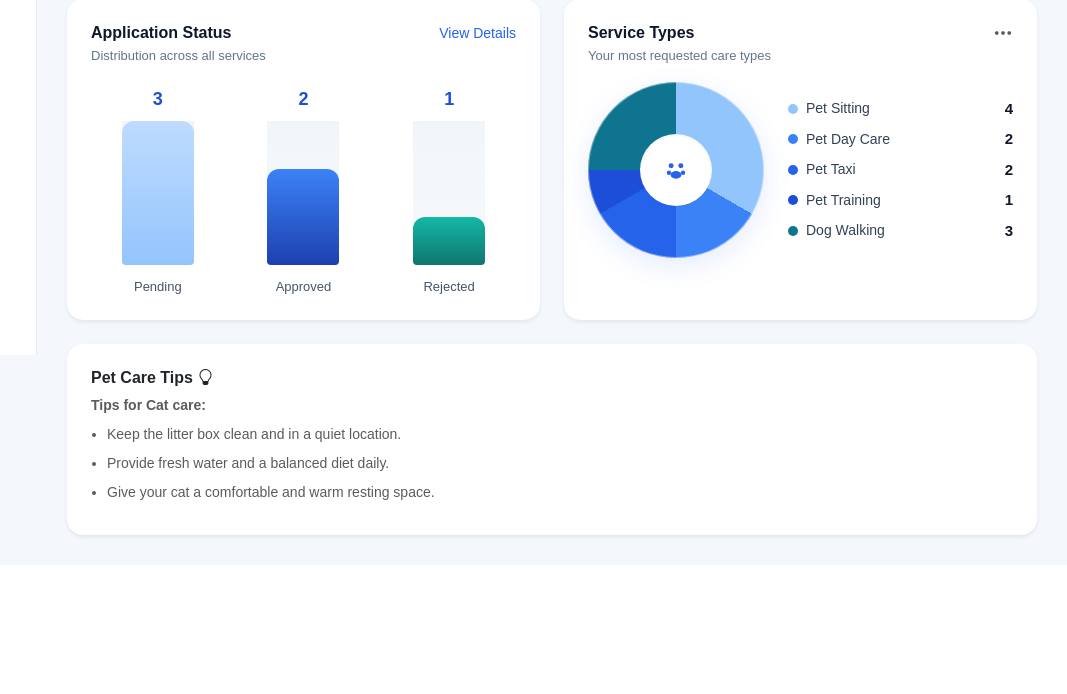
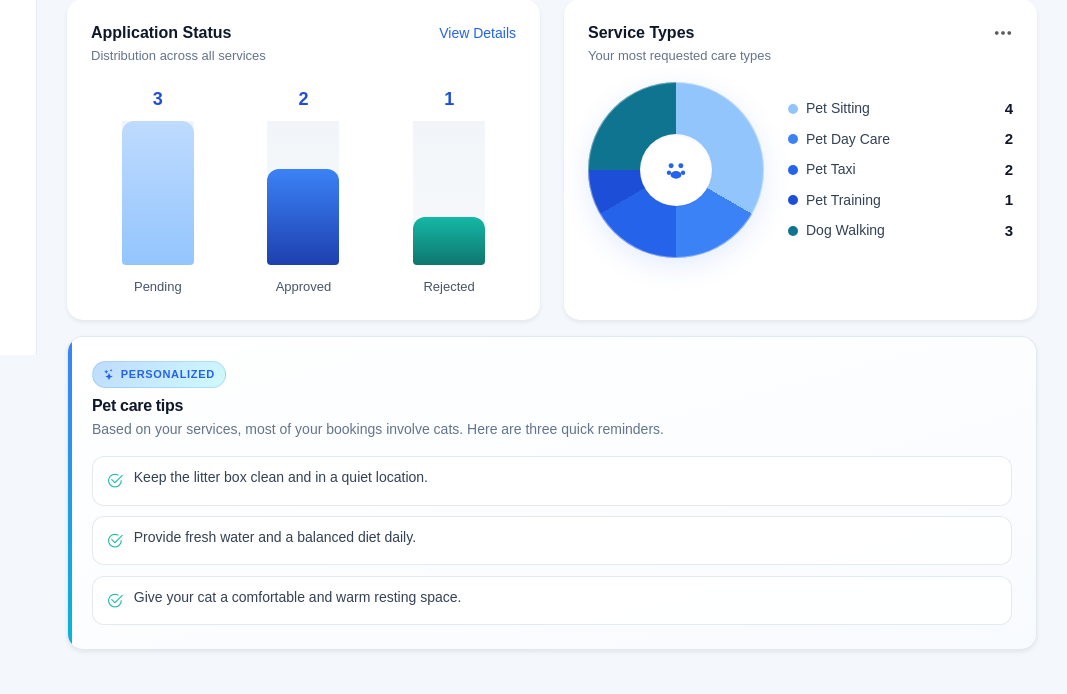
Before and after one commit to Yilin2323/Paw-Hub, a Flask app: page / in a window 1280 px wide. Shown: the part 445-1139 px from the top of the page, without its empty margins (213-1280 px from the left). Before the commit the page ends 985 px from the top, so only its background shows below. Run offline with Flask 3, Linux system fonts and the light colour scheme.

Commit message:
Implement a simple AI features : Pet care tips

```diff
--- a/static/css/style.css
+++ b/static/css/style.css
@@ -2322,6 +2322,129 @@ body {
       }
     }
 
+    /* Owner dashboard: simple personalized pet tips (floating card) */
+    .dash-smart-tips-card {
+      position: relative;
+      z-index: 1;
+      overflow: hidden;
+      margin-top: 0.35rem;
+      margin-bottom: 0.35rem;
+      transform: translateY(-8px);
+      background: linear-gradient(165deg, var(--color-white) 0%, #f8fbff 100%);
+      border: 1px solid rgba(226, 232, 240, 0.95) !important;
+      box-shadow:
+        0 1px 0 rgba(255, 255, 255, 0.95) inset,
+        0 20px 50px -12px rgba(37, 99, 235, 0.18),
+        0 10px 28px -8px rgba(15, 23, 42, 0.1);
+      transition:
+        transform 0.4s cubic-bezier(0.34, 1.2, 0.64, 1),
+        box-shadow 0.4s ease;
+    }
+
+    .dash-smart-tips-card:hover {
+      transform: translateY(-13px);
+      box-shadow:
+        0 1px 0 rgba(255, 255, 255, 0.95) inset,
+        0 28px 60px -10px rgba(37, 99, 235, 0.22),
+        0 14px 32px -8px rgba(15, 23, 42, 0.12);
+    }
+
+    .dash-smart-tips-card::before {
+      content: "";
+      position: absolute;
+      left: 0;
+      top: 0;
+      bottom: 0;
+      width: 4px;
+      border-radius: var(--radius-xl) 0 0 var(--radius-xl);
+      background: var(--gradient-primary);
+      pointer-events: none;
+    }
+
+    .dash-smart-tips-chip {
+      display: inline-flex;
+      align-items: center;
+      gap: 0.35rem;
+      padding: 0.25rem 0.65rem;
+      font-size: 0.6875rem;
+      font-weight: 700;
+      letter-spacing: 0.06em;
+      text-transform: uppercase;
+      color: var(--color-primary-dark);
+      background: linear-gradient(135deg, var(--color-primary-light) 0%, var(--color-accent-light) 100%);
+      border: 1px solid rgba(59, 130, 246, 0.2);
+      border-radius: var(--radius-full);
+    }
+
+    .dash-smart-tips-title {
+      color: var(--color-gray-900);
+      letter-spacing: -0.02em;
+    }
+
+    .dash-smart-tips-sub {
+      color: var(--color-gray-500);
+      line-height: 1.5;
+      max-width: 40rem;
+    }
+
+    .dash-smart-tips-list {
+      display: flex;
+      flex-direction: column;
+      gap: 0.65rem;
+    }
+
+    .dash-smart-tips-item {
+      display: flex;
+      align-items: flex-start;
+      gap: 0.65rem;
+      margin: 0;
+      padding: 0.65rem 0.85rem;
+      border-radius: var(--radius-md);
+      background: rgba(255, 255, 255, 0.85);
+      border: 1px solid rgba(226, 232, 240, 0.9);
+      font-size: 0.875rem;
+      line-height: 1.5;
+      color: var(--color-gray-700);
+      opacity: 0;
+      animation: dashSmartTipIn 0.45s ease forwards;
+      animation-delay: var(--tip-delay, 0ms);
+    }
+
+    .dash-smart-tips-item__icon {
+      flex-shrink: 0;
+      margin-top: 0.1rem;
+      color: var(--color-teal);
+      font-size: 1.05rem;
+    }
+
+    @keyframes dashSmartTipIn {
+      from {
+        opacity: 0;
+        transform: translateY(6px);
+      }
+      to {
+        opacity: 1;
+        transform: translateY(0);
+      }
+    }
+
+    @media (prefers-reduced-motion: reduce) {
+      .dash-smart-tips-item {
+        opacity: 1;
+        animation: none;
+        transform: none;
+      }
+
+      .dash-smart-tips-card {
+        transform: none;
+        transition: none;
+      }
+
+      .dash-smart-tips-card:hover {
+        transform: none;
+      }
+    }
+
     /* ===== Owner dashboard charts ===== */
     .dash-chart-card {
       background: #fff;
--- a/static/js/pet_care_tips.js
+++ b/static/js/pet_care_tips.js
@@ -1,69 +1,109 @@
+/**
+ * Owner dashboard: simple "personalized" pet tips from mock_data.js
+ * (picks pet type from your services, else defaults to Dog).
+ */
 (function () {
   function getAllServices() {
+    if (typeof services === "undefined") return [];
     return [
       ...(services.latest || []),
       ...(services.upcoming || []),
-        ...(services.completed || [])
+      ...(services.completed || []),
     ];
   }
 
   function getMostFrequentPetType() {
-      const allServices = getAllServices();
+    const all = getAllServices();
+    if (!all.length) return null;
 
-      if (allServices.length === 0) {
-        return null;
+    const counts = {};
+    all.forEach((s) => {
+      const t = s.petType;
+      if (t) counts[t] = (counts[t] || 0) + 1;
+    });
+
+    let best = null;
+    let max = 0;
+    for (const t in counts) {
+      if (counts[t] > max) {
+        max = counts[t];
+        best = t;
+      }
+    }
+    return best;
   }
 
-      const petCount = {};
-
-      allServices.forEach((service) => {
-        const petType = service.petType;
-        if (petType) {
-          petCount[petType] = (petCount[petType] || 0) + 1;
-        }
-      });
-
-      let mostFrequentPet = null;
-      let maxCount = 0;
-
-      for (const pet in petCount) {
-        if (petCount[pet] > maxCount) {
-          maxCount = petCount[pet];
-          mostFrequentPet = pet;
-        }
-      }
-
-      return mostFrequentPet;
+  function resolvePetType() {
+    const fromData = getMostFrequentPetType();
+    if (typeof petCareTips === "undefined") return null;
+    if (fromData && petCareTips[fromData]) return fromData;
+    if (petCareTips.Dog) return "Dog";
+    const keys = Object.keys(petCareTips);
+    return keys.length ? keys[0] : null;
   }
 
   function renderPetCareTips() {
-      const tipsContainer = document.getElementById("pet-care-tips");
-      if (!tipsContainer) return;
+    const listEl = document.getElementById("pet-care-tips");
+    const subEl = document.getElementById("dash-smart-tips-sub");
+    if (!listEl) return;
 
-      if (typeof services === "undefined" || typeof petCareTips === "undefined") {
-        tipsContainer.innerHTML = `<p class="mb-0">No tips available yet.</p>`;
+    listEl.textContent = "";
+    if (subEl) subEl.textContent = "";
+
+    if (typeof petCareTips === "undefined") {
+      if (subEl) subEl.textContent = "Tips will appear here once data is loaded.";
+      const li = document.createElement("li");
+      li.className = "text-muted small";
+      li.textContent = "No tips available yet.";
+      listEl.appendChild(li);
       return;
     }
 
-      const petType = getMostFrequentPetType();
-
+    const petType = resolvePetType();
     if (!petType || !petCareTips[petType]) {
-        tipsContainer.innerHTML = `<p class="mb-0">No tips available yet.</p>`;
+      if (subEl) subEl.textContent = "Add a service with a pet type to see tailored tips.";
+      const li = document.createElement("li");
+      li.className = "text-muted small";
+      li.textContent = "No tips available yet.";
+      listEl.appendChild(li);
       return;
     }
 
     const tips = petCareTips[petType].slice(0, 3);
+    if (!tips.length) {
+      if (subEl) subEl.textContent = "No tips in the library for this pet type yet.";
+      const li = document.createElement("li");
+      li.className = "text-muted small";
+      li.textContent = "Check back later.";
+      listEl.appendChild(li);
+      return;
+    }
 
-      let html = `<p class="mb-2"><strong>Tips for ${petType} care:</strong></p>`;
-      html += `<ul class="mb-0 ps-3">`;
+    const usedProfile = getMostFrequentPetType() === petType;
 
-      tips.forEach((tip) => {
-        html += `<li class="mb-2">${tip}</li>`;
+    if (subEl) {
+      subEl.textContent = usedProfile
+        ? `Based on your services, most of your bookings involve ${petType.toLowerCase()}s. Here are three quick reminders.`
+        : `General ${petType.toLowerCase()} care tips while we learn your preferences from future bookings.`;
+    }
+
+    tips.forEach((text, i) => {
+      const li = document.createElement("li");
+      li.className = "dash-smart-tips-item";
+      li.style.setProperty("--tip-delay", `${60 + i * 75}ms`);
+      li.setAttribute("role", "listitem");
+
+      const icon = document.createElement("i");
+      icon.className = "bi bi-check2-circle dash-smart-tips-item__icon";
+      icon.setAttribute("aria-hidden", "true");
+
+      const span = document.createElement("span");
+      span.textContent = text;
+
+      li.appendChild(icon);
+      li.appendChild(span);
+      listEl.appendChild(li);
     });
-
-      html += `</ul>`;
-
-      tipsContainer.innerHTML = html;
   }
 
   if (document.readyState === "loading") {
--- a/templates/owner_dashboard.html
+++ b/templates/owner_dashboard.html
@@ -106,10 +106,16 @@
 
 </div>
 
-<!-- Pet Care Tips -->
-<div class="card p-4 rounded-4 shadow-sm border-0">
-  <h6 class="fw-semibold mb-2">Pet Care Tips <i class="bi bi-lightbulb" aria-hidden="true"></i></h6>
-  <div id="pet-care-tips" class="text-muted small"></div>
+<!-- Pet care tips: personalized from your services (static/js/pet_care_tips.js) -->
+<div class="card dash-smart-tips-card border-0 rounded-4 shadow-sm">
+  <div class="card-body p-4">
+    <div class="d-flex flex-wrap align-items-center gap-2 mb-2">
+      <span class="dash-smart-tips-chip"><i class="bi bi-stars" aria-hidden="true"></i> Personalized</span>
+    </div>
+    <h6 class="fw-semibold mb-1 dash-smart-tips-title">Pet care tips</h6>
+    <p class="dash-smart-tips-sub small mb-3" id="dash-smart-tips-sub"></p>
+    <ul id="pet-care-tips" class="list-unstyled dash-smart-tips-list mb-0" role="list"></ul>
+  </div>
 </div>
 
 <script src="{{ url_for('static', filename='js/mock_data.js') }}"></script>
```
Also changed, not shown: templates/sitter.services.html (added), templates/sitter_applications.html (added), templates/sitter_dashboard.html (added). Lines whose indentation alone changed are shown as unchanged.
